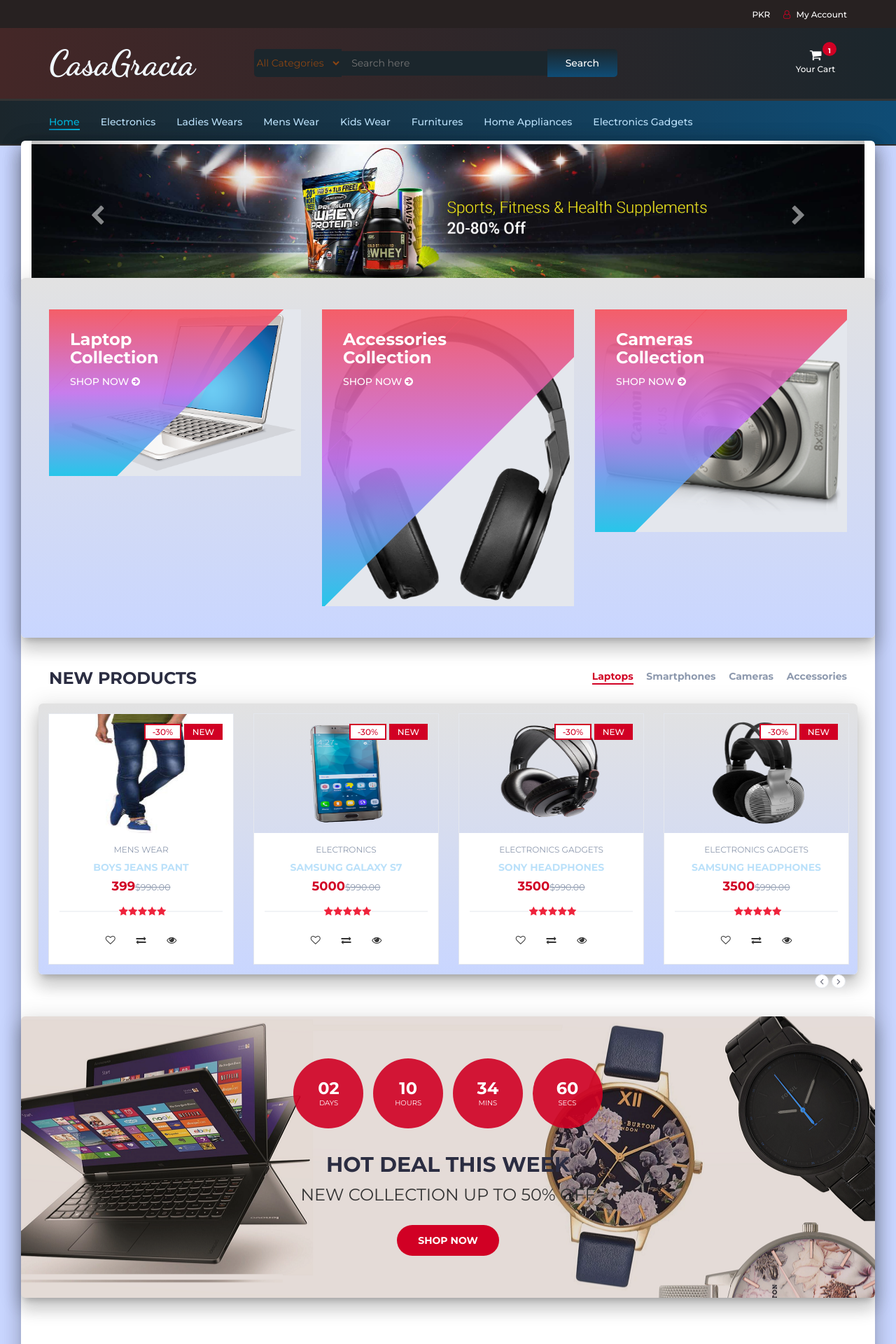
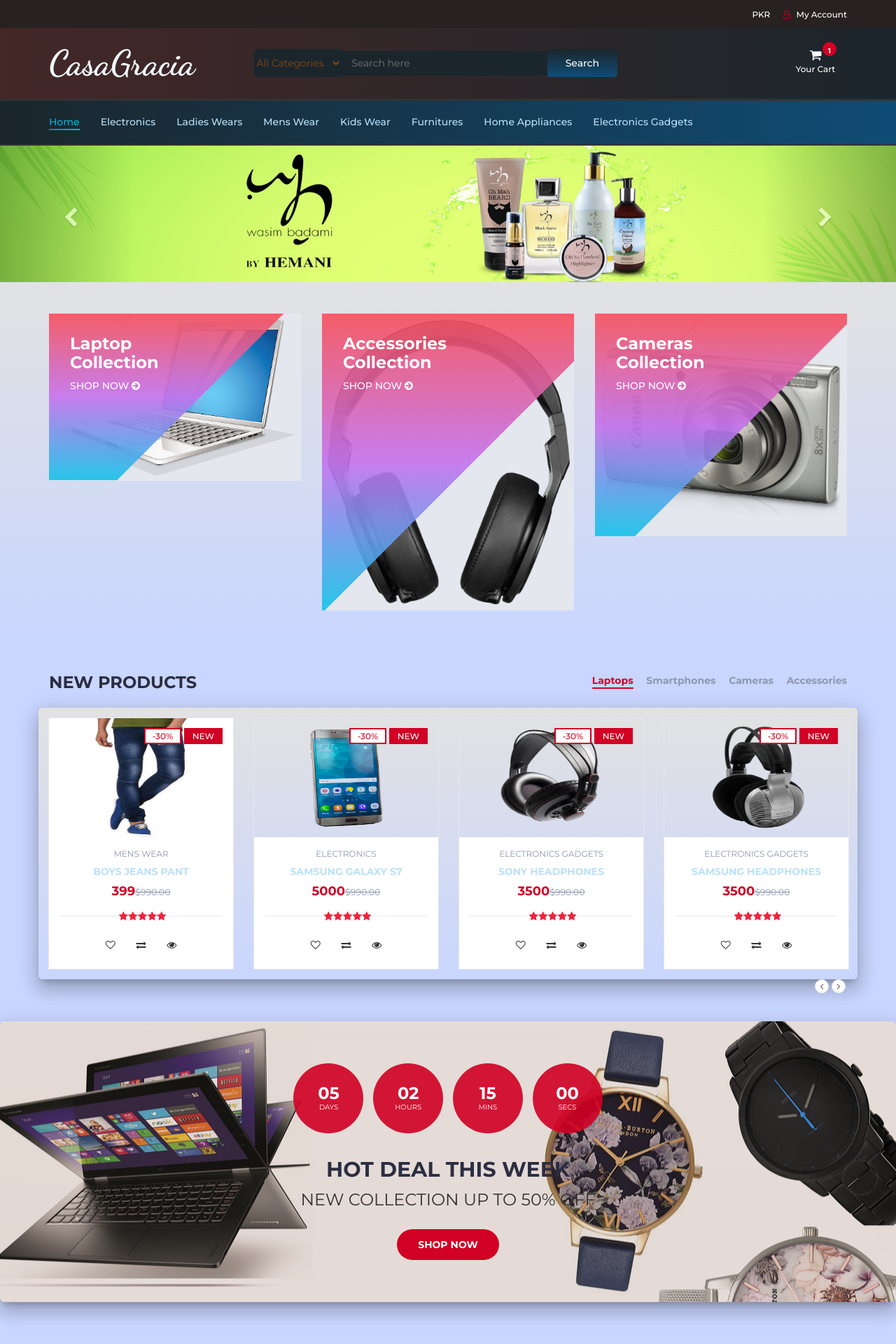
Before and after one commit to Daw-n/Ecomm, a PHP site: page /myfiles/ in a window 1280 px wide. Shown: the top 1920 px of the page at 70% size. Run offline with PHP 8.4, Linux system fonts and the light colour scheme; data comes from the database, SQL or seed files in the repository; some libraries are stand-ins or nearby versions.

Commit message:
Update body.php

```diff
--- a/body.php
+++ b/body.php
@@ -1,6 +1,6 @@
 
-   <div class="main main-raised">
-        <div class="container mainn-raised" style="width:100%;">
+   <div class="">
+        <div class="" style="width:100%;">
 
   <div id="myCarousel" class="carousel slide" data-ride="carousel">
     <!-- Indicators -->
@@ -9,26 +9,26 @@
     <!-- Wrapper for slides -->
     <div class="carousel-inner">
 
-      <div class="item active">
-        <img src="img/banner3.jpg" alt="Los Angeles" style="width:100%;">
+   <div class="item active">
+        <img src="img/pic5.jpg" style="width:100%;">
 
       </div>
 
       <div class="item">
-        <img src="img/banner2.jpg" style="width:100%;">
+        <img src="img/pic2.jpg" alt="sale special offer" style="width:100%;">
 
       </div>
 
       <div class="item">
-        <img src="img/banner4.jpg" alt="New York" style="width:100%;">
+        <img src="img/pic1.jpg" alt="sale banner" style="width:100%;">
 
       </div>
       <div class="item">
-        <img src="img/banner1.jpg" alt="New York" style="width:100%;">
+        <img src="img/pic6.jpg" alt="mobiles and tablets" style="width:100%;">
 
       </div>
       <div class="item">
-        <img src="img/banner3.jpg" alt="New York" style="width:100%;">
+        <img src="img/pic5.jpg" alt="hemani" style="width:100%;">
 
       </div>
 
@@ -49,7 +49,7 @@
 
 
 		<!-- SECTION -->
-		<div class="section mainn mainn-raised">
+		<div class="section mainn">
 
 
 			<!-- container -->
@@ -231,25 +231,25 @@
 							<ul class="hot-deal-countdown">
 								<li>
 									<div>
-										<h3>02</h3>
+										<h3>05</h3>
 										<span>Days</span>
 									</div>
 								</li>
 								<li>
 									<div>
-										<h3>10</h3>
+										<h3>02</h3>
 										<span>Hours</span>
 									</div>
 								</li>
 								<li>
 									<div>
-										<h3>34</h3>
+										<h3>15</h3>
 										<span>Mins</span>
 									</div>
 								</li>
 								<li>
 									<div>
-										<h3>60</h3>
+										<h3>00</h3>
 										<span>Secs</span>
 									</div>
 								</li>
```
